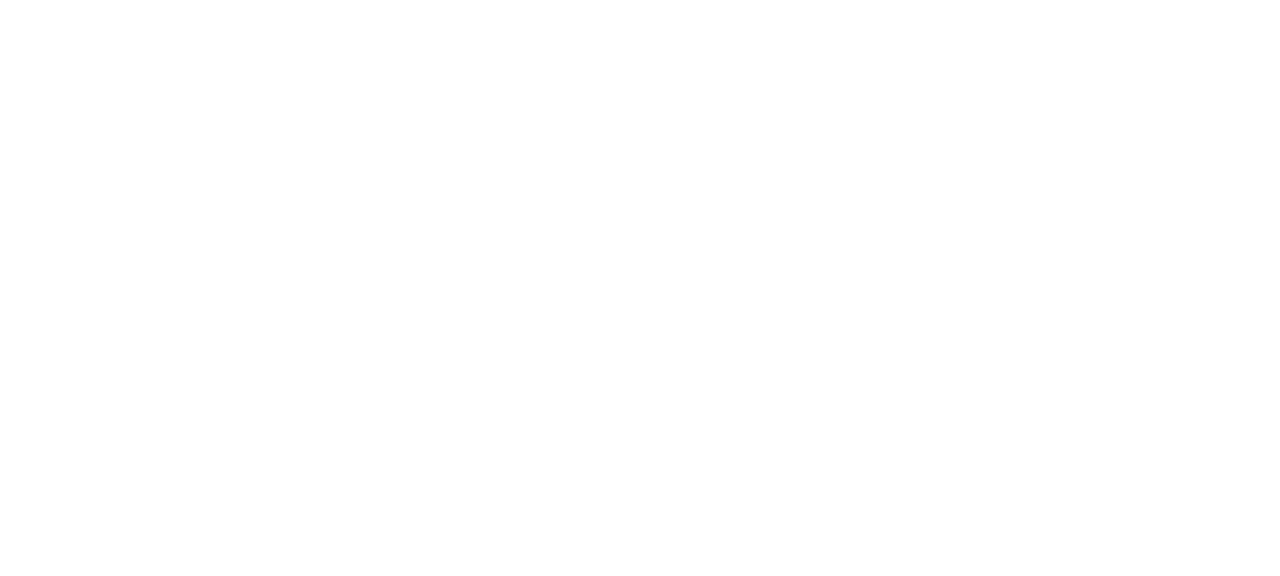
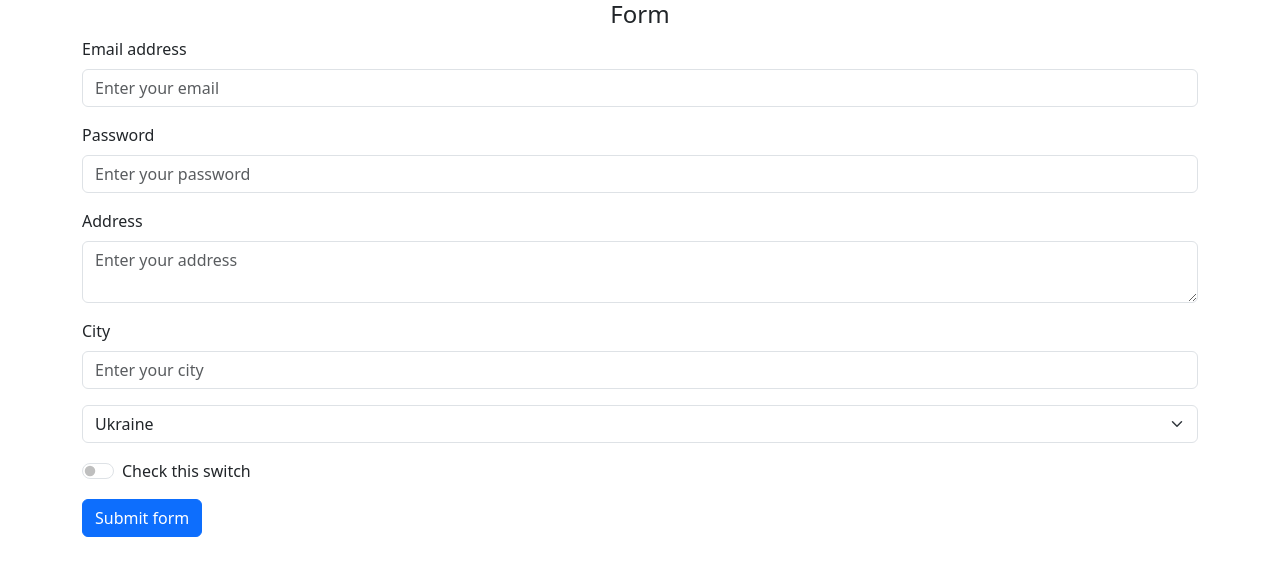
Before and after one commit to VitaliiaYaremenko/REACT-hw, a React (Vite) app in the folder react-app/: page / in a window 1280 px wide. Shown: the top 576 px of the page. Built offline with nearby package versions, Linux system fonts and the light colour scheme.

Commit message:
created form

```diff
--- a/react-app/src/App.jsx
+++ b/react-app/src/App.jsx
@@ -1,9 +1,36 @@
-function App() {
+import UserForm from "./components/UserForm";
+import {Container} from "react-bootstrap";
+import {Component} from "react";
+import {cloneDeep} from "lodash";
+import DataTable from './components/DataTable';
 
-  return (
-      <>
-      </>
-  )
+class App extends Component {
+    constructor(props) {
+        super(props);
+
+        this.state = {
+            data: null
+        }
+    }
+
+    onSubmitHandler = (formData) => {
+        const formDataCopy = cloneDeep(formData);
+        this.setState({data: formDataCopy, UIShowTable: true})
+    }
+
+    handleClick = (e) => {
+        this.setState({UIShowTable: false})
+    }
+
+
+    render() {
+        return (
+            <Container>
+                {!this.state.UIShowTable && <UserForm onSubmit={this.onSubmitHandler} formData={this.state.data} />}
+                {this.state.UIShowTable && <DataTable tableData={this.state.data} onClickBack={this.handleClick}/>}
+            </Container>
+        );
+    }
 }
 
 export default App
--- /dev/null
+++ b/react-app/src/components/DataTable/DataTable.jsx
@@ -0,0 +1,32 @@
+import React from "react";
+import PropTypes from "prop-types";
+import {Button, Table} from "react-bootstrap";
+import {random} from "lodash";
+
+
+const DataTable = (props) => {
+     return (
+         <div className='mt-5'>
+             <Table striped bordered hover variant="dark" className='mb-5'>
+                 <tbody>
+                 {Object.keys(props.tableData).map(item => {
+                     return (
+                         <tr key={random(0, 1000)}>
+                             <td>{item}</td>
+                             <td>{props.tableData[item]}</td>
+                         </tr>
+                     )
+                 })}
+                 </tbody>
+
+             </Table>
+             <Button onClick={props.onClickBack}>Go Back</Button>
+         </div>
+     )
+}
+
+DataTable.propTypes = {
+    tableData: PropTypes.object.isRequired,
+    onClickBack: PropTypes.func.isRequired
+}
+export default DataTable;
--- /dev/null
+++ b/react-app/src/components/DataTable/index.js
@@ -0,0 +1,3 @@
+import DataTable from './DataTable.jsx';
+
+export default DataTable;
--- /dev/null
+++ b/react-app/src/components/UI/Input/Input.jsx
@@ -0,0 +1,34 @@
+import React from "react";
+import {Form} from "react-bootstrap";
+import {random} from "lodash";
+import PropTypes from "prop-types";
+
+// для компонентів які не мають стану використовується стрілочна функція
+
+const Input = ({label, name, type='text', placeholder, value, onChange,  ...restProps}) => {
+    const controlId = 'form-input' + random(0, 1000); //генеруємо рандомний Id для елемента
+    return (
+        <Form.Group className="mb-3" controlId={controlId}>
+            {label && <Form.Label>{label}</Form.Label>}
+            <Form.Control
+                name={name}
+                type={type}
+                value={value} // достається value email
+                placeholder={placeholder}
+                onChange={onChange}
+                {...restProps}
+            />
+        </Form.Group>
+    )
+}
+
+
+Input.propTypes = {
+    name: PropTypes.string.isRequired, // обовязково мають бути передані isRequired
+    value: PropTypes.string.isRequired,
+    type: PropTypes.oneOf(['text', 'password', 'email', 'number']),
+    label: PropTypes.string,
+    placeholder: PropTypes.string,
+    onChange: PropTypes.func.isRequired,
+}
+export default Input;
--- /dev/null
+++ b/react-app/src/components/UI/Input/index.js
@@ -0,0 +1,3 @@
+import Input from './Input.jsx';
+
+export default Input;
--- /dev/null
+++ b/react-app/src/components/UserForm/UserForm.jsx
@@ -0,0 +1,117 @@
+import {Component} from "react";
+import {cloneDeep} from "lodash";
+import {Button, Form} from "react-bootstrap";
+import Input from '../UI/Input';
+import PropTypes from "prop-types";
+
+const formInitialValue = { //дані які мають бути описані в стейті через які відбуватиметься взаємодія з компонентом
+    email: '',
+    password: '',
+    address: '',
+    city: '',
+    country: 'Ukraine',
+    rules: false
+}
+
+class UserForm extends Component {
+    constructor(props) {
+        super(props);
+
+        this.state = {  //створення стейту для компонентів форми
+            formData: props.formData ? {...props.formData} : {...formInitialValue} //за допомогою деструкторізації передаємо дані в стейт. Використовуємо копію
+        }
+    }
+
+    handleChange = (event) => {//функція яка буде змінювати стан компонента, можемо керувати станом.
+        const previousState = cloneDeep(this.state.formData); //відбувається клонування стейту, захист від змін початкового стейту
+        previousState[event.target.name] = event.target.value; // отримуємо дані з елемента по ключу name. Дозволяє розуміти де буде відбуватись ввід даних
+        this.setState({formData:previousState}) //кожного разу коли спрацьовує setState змінюється повністю стан компонента
+    }
+
+    handleSubmit = (event) => {
+        event.preventDefault() //відміна дефолтного стану форми (перезавантаження)
+        this.props.onSubmit(this.state.formData); //під час сабміту форми відбувається виклик функції яка була передана
+        this.setState({formData: {...formInitialValue}}) //очистка полів форми після відправлення данних
+        console.log(this.state.formData);
+    }
+
+    render() {
+        const {email, password, address, city, country, rules} = this.state.formData; //достаємо значення з пропсів (email) та записуємо його в канстанти
+
+        return (
+            <Form onSubmit={this.handleSubmit}>
+                <h4 className='text-center'>Form</h4>
+                <Input
+                    label='Email address'
+                    name='email'
+                    type='email'
+                    value={email}
+                    placeholder='Enter your email'
+                    onChange={this.handleChange}
+                    autoComplete='on'
+                />
+
+                <Input
+                    label='Password'
+                    name='password'
+                    type='password'
+                    value={password}
+                    placeholder='Enter your password'
+                    onChange={this.handleChange}
+                    autoComplete='on'
+                />
+
+                <Input
+                    label='Address'
+                    name='address'
+                    value={address}
+                    placeholder='Enter your address'
+                    onChange={this.handleChange}
+                    as='textarea'
+                    autoComplete='off'
+                />
+
+                <Input
+                    label='City'
+                    name='city'
+                    value={city}
+                    placeholder='Enter your city'
+                    onChange={this.handleChange}
+                />
+
+                <Form.Select
+                    className='mb-3'
+                    aria-label="Default select example"
+                    name='country'
+                    value={country}
+                    onChange={this.handleChange}
+                >
+                    <option>Open this select menu</option>
+                    <option value="Argentina">Argentina</option>
+                    <option value="Ukraine">Ukraine</option>
+                    <option value="China">China</option>
+                </Form.Select>
+
+                <Form.Check
+                    className='mb-3'
+                    type="switch"
+                    id="custom-switch"
+                    label="Check this switch"
+                    name='rules'
+                    onChange={this.handleChange}
+                />
+
+
+
+                <Button type='submit'>Submit form</Button>
+            </Form>
+        )
+    }
+
+}
+
+UserForm.propTypes = {
+    onSubmit: PropTypes.func.isRequired,
+}
+
+export default UserForm;
--- /dev/null
+++ b/react-app/src/components/UserForm/index.js
@@ -0,0 +1,3 @@
+import UserForm from './UserForm.jsx';
+
+export default UserForm;
```
Also changed, not shown: 1 other file (tests, documents, lock files or other folders).
